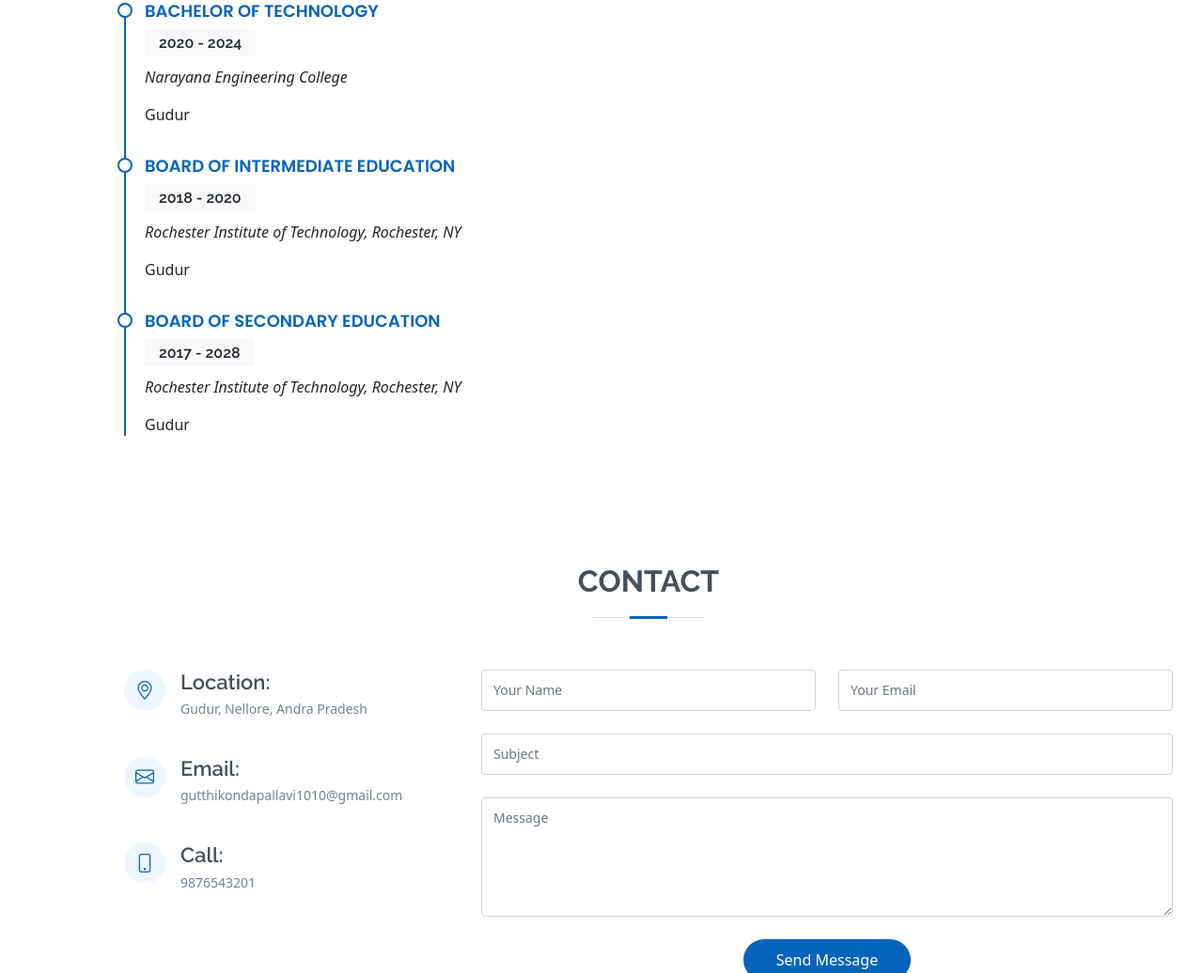
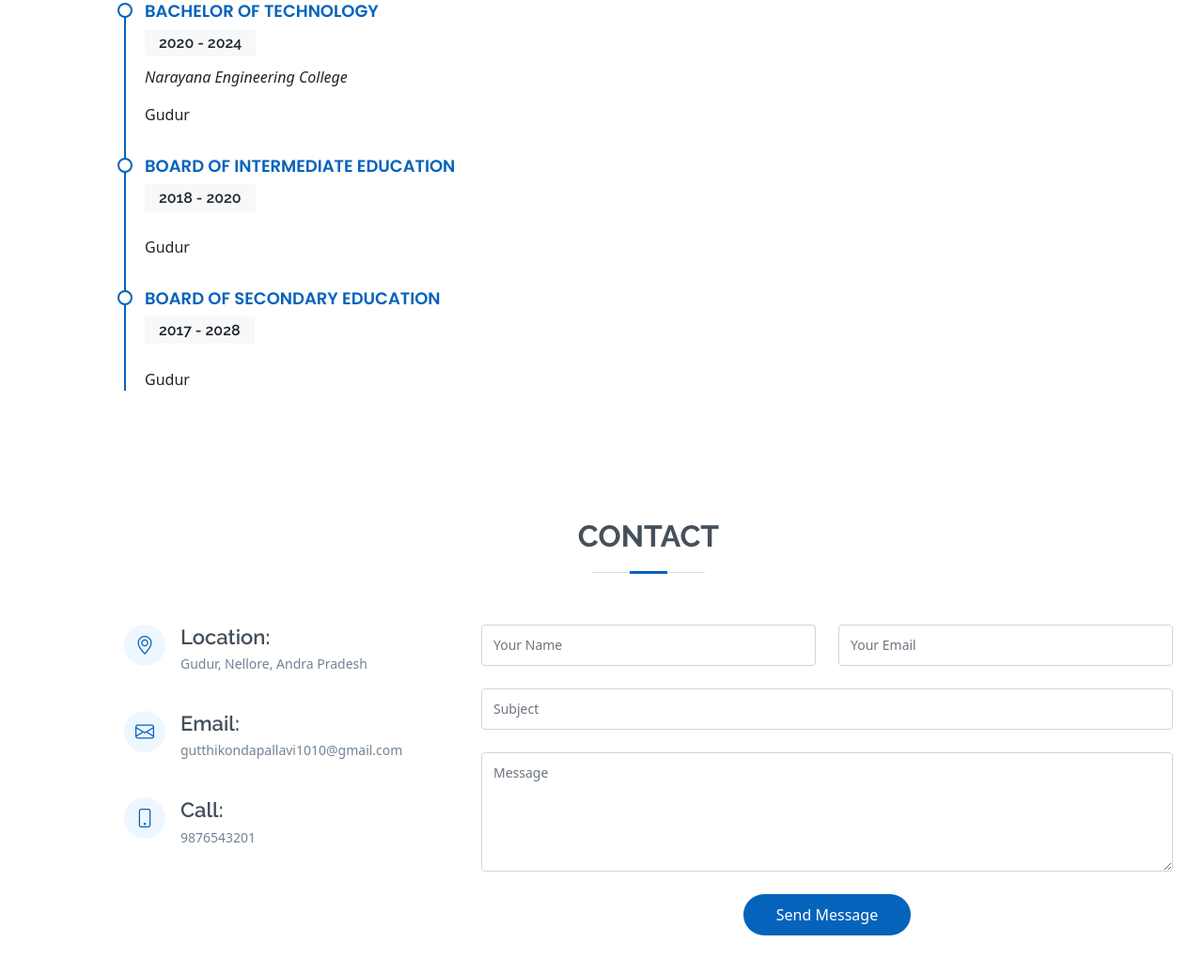
Before and after one commit to pallaviguttikonda/Professional-Portfolio, a plain HTML site: page index.html in a window 1280 px wide. Shown: the part 2247-3283 px from the top of the page at 94% size. Drawn offline with Linux system fonts and the light colour scheme.

Commit message:
Update index.html

```diff
--- a/index.html
+++ b/index.html
@@ -257,13 +257,13 @@
             <div class="resume-item">
               <h4>Board of Intermediate Education</h4>
               <h5>2018 - 2020</h5>
-              <p><em>Rochester Institute of Technology, Rochester, NY</em></p>
+              <p><em></em></p>
               <p>Gudur</p>
             </div>
             <div class="resume-item">
               <h4>Board of Secondary Education</h4>
               <h5>2017 - 2028</h5>
-              <p><em>Rochester Institute of Technology, Rochester, NY</em></p>
+              <p><em></em></p>
               <p>Gudur</p>
             </div>
           </div>
```
